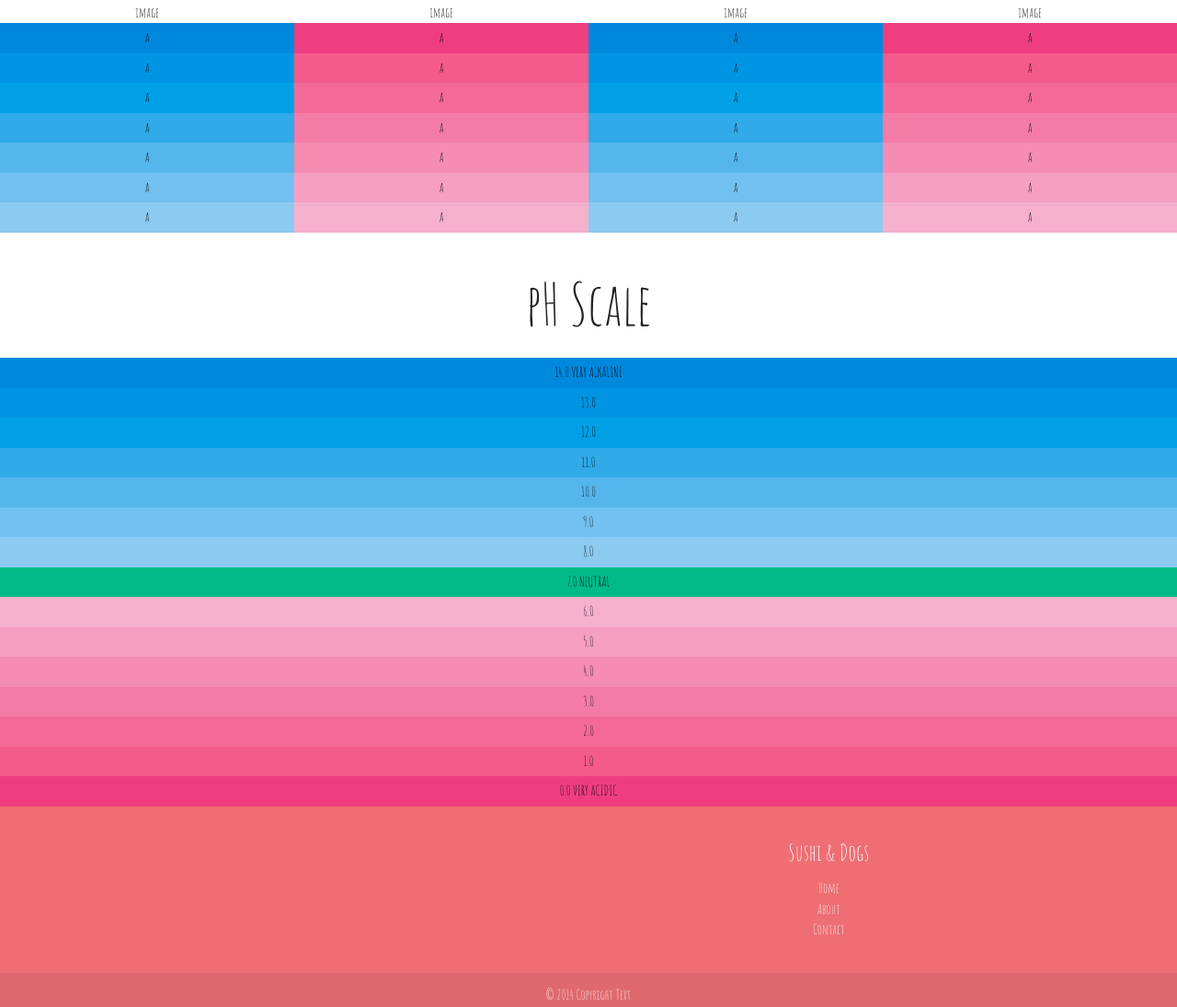
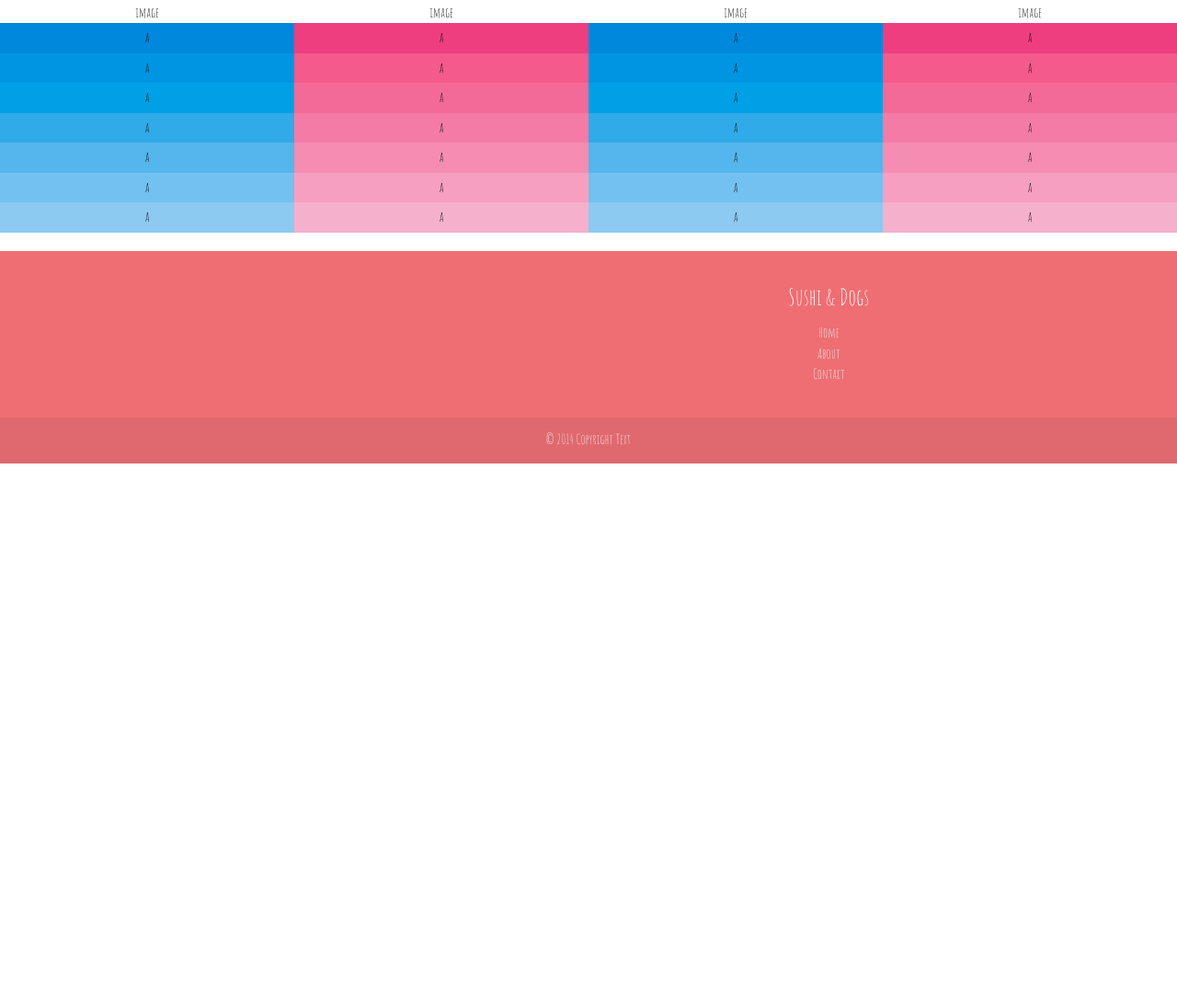
Before and after one commit to allyanna/Corporate-management-web, a plain HTML site: page about.html in a window 1280 px wide. Shown: the part 1501-2596 px from the top of the page at 92% size. After the commit the page ends 2505 px from the top, so only its background shows below. Drawn offline with nearby package versions, Linux system fonts and the light colour scheme.

Commit message:
took out ph scale

```diff
--- a/about.html
+++ b/about.html
@@ -106,24 +106,6 @@
           </div>
         </div>
 
-<h1>pH Scale</h1>
-<p class="fourteen">14.0 VERY ALKALINE</p>
-<p class="thirteen">13.0</p>
-<p class="twelve">12.0</p>
-<p class="eleven">11.0</p>
-<p class="ten">10.0</p>
-<p class="nine">9.0</p>
-<p class="eight">8.0</p>
-<p class="seven">7.0 NEUTRAL</p>
-<p class="six">6.0</p>
-<p class="five">5.0</p>
-<p class="four">4.0</p>
-<p class="three">3.0</p>
-<p class="two">2.0</p>
-<p class="one">1.0</p>
-<p class="zero">0.0 VERY ACIDIC</p>
-
-
 
 <footer class="page-footer">
   <div class="container">
```
